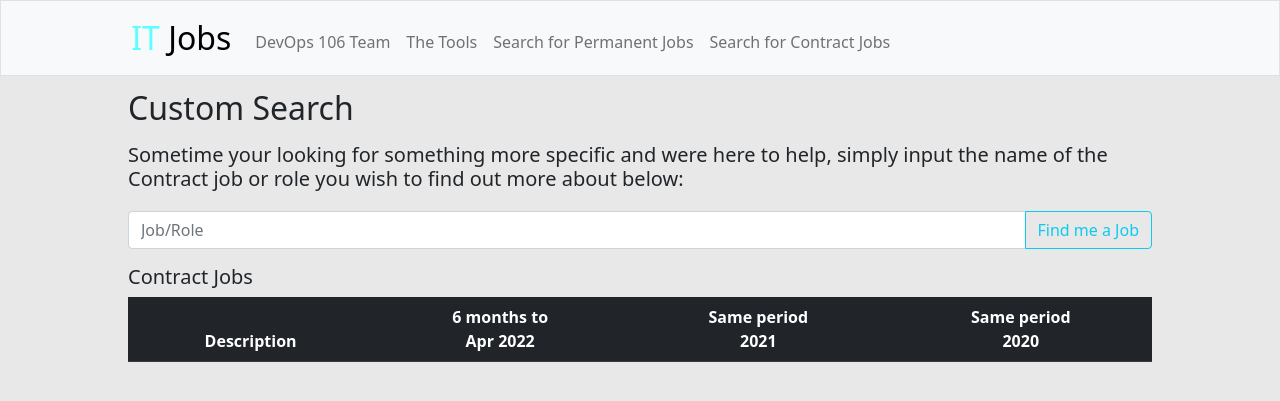
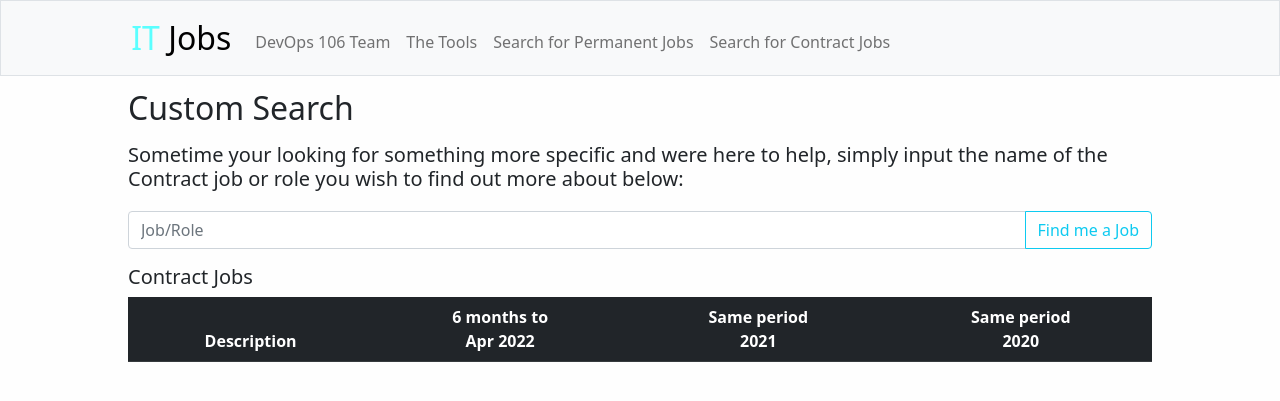
Before and after one commit to d-ungureanu/devops106_ItJobsWatch, a Flask app: page /cont in a window 1280 px wide. Shown: the top 401 px of the page. Run offline with Flask 2, Linux system fonts and the light colour scheme; lists and menus that the app fills with data are empty.

Commit message:
color added

```diff
--- a/static/styles.css
+++ b/static/styles.css
@@ -43,7 +43,7 @@ h6 {
   }
 
   body{
-    background: #e8e8e8;
+    background: #fefefe;
     background-size: 100%;
     position:absolute;
   }
--- a/templates/team.html
+++ b/templates/team.html
@@ -153,4 +153,5 @@
     </div>
 
   </div>
+
 {% endblock %}
```
